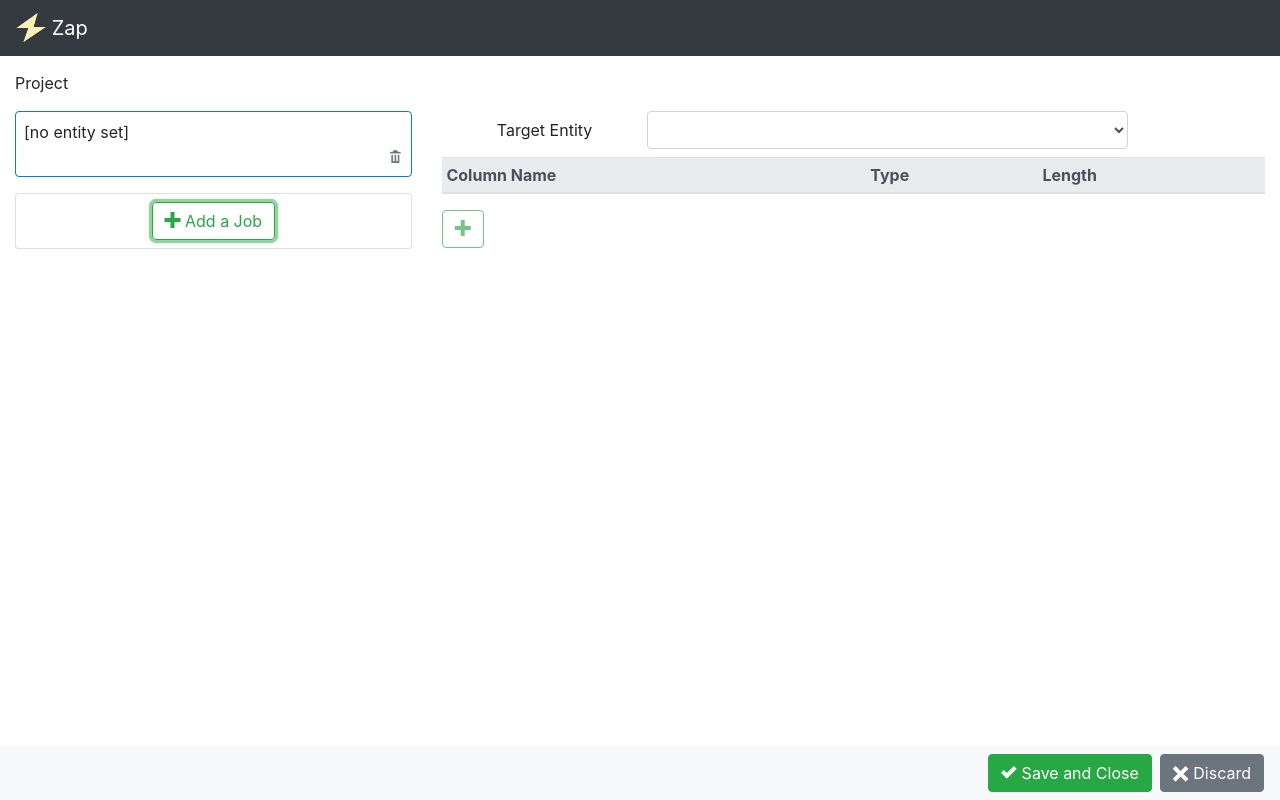
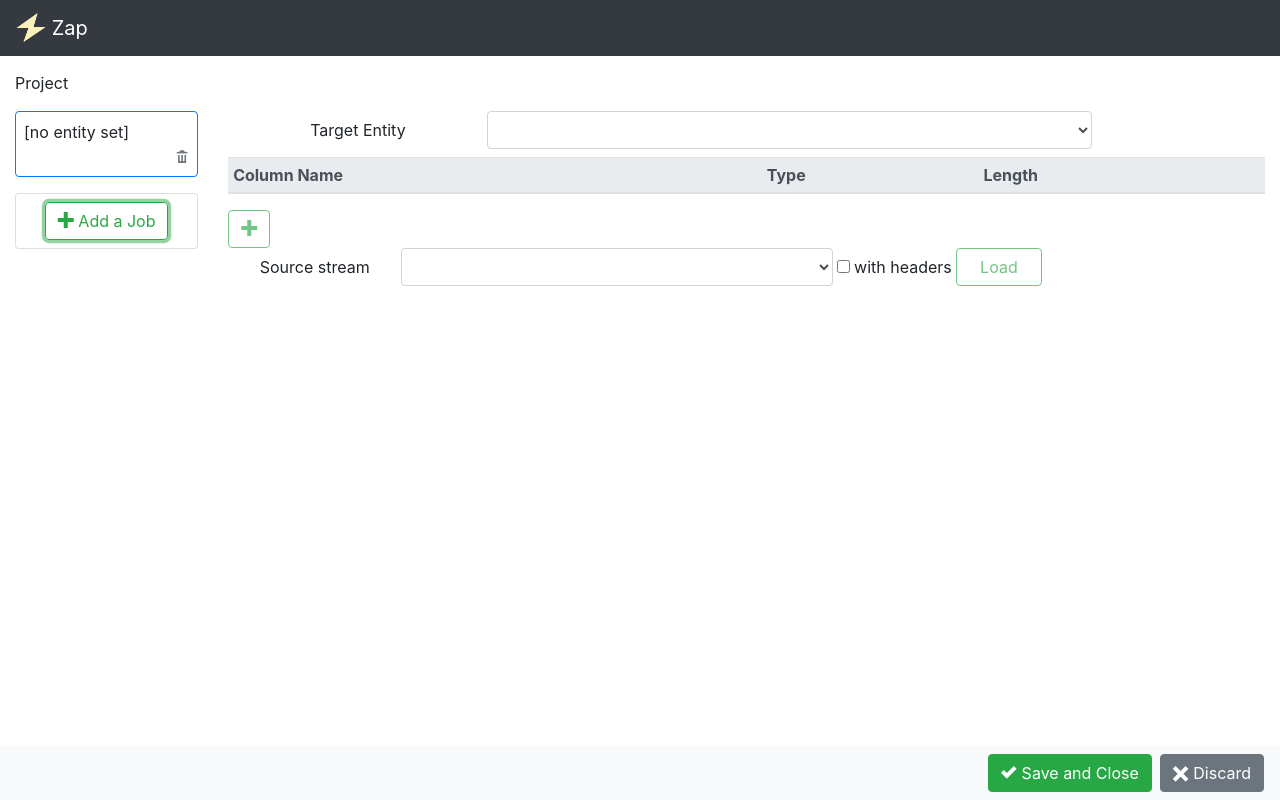
Before and after one commit to andrea-rinaldi-microarea/zap, an Angular app: page /edit in a window 1280 px wide. Both pictures are taken after a click on the button "Add a Job". Built offline with nearby package versions, Linux system fonts and the light colour scheme.

Commit message:
started with input streams

```diff
--- a/src/app/edit-project/edit-project.component.html
+++ b/src/app/edit-project/edit-project.component.html
@@ -6,11 +6,12 @@
   </div>
 </div>
 <div class="row">
-  <div class="col-4">
+  <div class="col-4 col-md-3 col-lg-2">
     <zap-jobs-list></zap-jobs-list>
   </div>
-  <div class="col-8" *ngIf="currJobService.job">
+  <div class="col-8 col-md-9 col-lg-10" *ngIf="currJobService.job">
     <zap-job-detail></zap-job-detail>
+    <zap-input-stream></zap-input-stream>
   </div>
 </div>
 <nav class="navbar fixed-bottom navbar-light bg-light">
--- /dev/null
+++ b/src/app/edit-project/input-stream/input-stream.component.html
@@ -0,0 +1,34 @@
+<div class="row mb-2">
+  <form class="col-12 form-inline">
+    <label for="sourceStream" class="col-2 col-form-label">Source stream</label>
+    <select class="form-control col-5" name="inputStreamName" id="inputStreamName" [(ngModel)]="inputStreamName">
+      <option *ngFor="let input of inputStreamService.inputs">{{input}}</option>
+    </select>
+    <div class="form-check ml-1">
+      <input class="form-check-input" type="checkbox" value="" name="hasHeaders" id="hasHeaders" [(ngModel)]="hasHeaders">
+      <label class="form-check-label" for="hasHeaders">
+        with headers
+      </label>
+    </div>
+    <button class="btn btn-outline-success col-1 ml-1" [disabled]="!inputStreamName"(click)="onLoadStream()">Load</button>
+  </form>
+</div>
+<div class="row">
+  <div class="col-12" *ngIf="inputStreamService.stream">
+    <table class="table table-bordered table-sm">
+      <thead class="thead-dark">
+        <tr>
+          <th class="text-truncate" style="max-width:150px;" scope="col" *ngFor="let column of inputStreamService.stream.columns">{{column.name}}</th>
+        </tr>
+      </thead>
+      <tbody>
+        <tr *ngFor="let row of inputStreamService.data">
+          <td class="text-truncate" style="max-width:150px;" *ngFor="let col of row">
+            <samp>{{col}}</samp>
+
+          </td>
+        </tr>
+      </tbody>
+    </table>
+  </div>
+</div>
--- /dev/null
+++ b/src/app/edit-project/input-stream/input-stream.component.ts
@@ -0,0 +1,28 @@
+import { InputStream } from './../../model/input-stream.model';
+import { InputStreamService } from './../../services/input-stream.service';
+import { Component, OnInit } from '@angular/core';
+
+@Component({
+  selector: 'zap-input-stream',
+  templateUrl: './input-stream.component.html',
+  styleUrls: ['./input-stream.component.css']
+})
+export class InputStreamComponent implements OnInit {
+
+  inputStreamName: string;
+  hasHeaders: boolean;
+
+  constructor(public inputStreamService: InputStreamService) { }
+
+  ngOnInit() {
+  }
+
+  onLoadStream() {
+    this.inputStreamService.stream = new InputStream(this.inputStreamName, this.hasHeaders);
+    this.inputStreamService.load(
+      this.inputStreamName,
+      this.inputStreamService.stream,
+      20
+    );
+  }
+}
--- /dev/null
+++ b/src/app/model/input-stream.model.ts
@@ -0,0 +1,9 @@
+import { Column } from './column.model';
+export class InputStream {
+    constructor(
+        public name: string,
+        public hasHeaders: boolean = false
+    ) {}
+
+    columns: Column[] = [];
+}
--- /dev/null
+++ b/src/app/services/input-stream.service.ts
@@ -0,0 +1,65 @@
+import { Column, Type } from './../model/column.model';
+import { InputStream } from './../model/input-stream.model';
+import { Injectable } from '@angular/core';
+
+@Injectable()
+export class InputStreamService {
+
+  stream: InputStream;
+  data: string[][] = [];
+
+  public inputs: string[] = [
+    "Artikel.csv",
+    "Abverkauf.csv",
+    "Lieferanten.csv"
+  ];
+
+  constructor() { }
+
+  load(input: string, stream: InputStream, maxLines: number) {
+    stream.columns = [];
+    if (stream.hasHeaders) {
+      for (let colname of sample[0]) {
+        stream.columns.push(new Column(colname, Type.String));
+      }
+    } else {
+      for (let idx in sample[0]) {
+        stream.columns.push(new Column("[Column " + idx + "]", Type.String));
+      }
+    }
+
+    this.data = [];
+    for (var l = stream.hasHeaders ? 1 : 0; l < Math.min(sample.length, maxLines); l++) {
+      this.data.push(sample[l]);
+    }
+  }
+}
+
+export var sample = [
+  ["ID1","ID2","ID3","ID4","ID5","Name1","Name2","Name3","Stock","EK-Preis","VK-Preis","Lieferanten ID","Bezeichung Einheit","Bezeichnung Bestelleinheit","Faktor Einheit/Bestelleinheit","Offene Kundenauftragsmenge (in Einheit)"],
+["5346","","","","","Erbsensuppe","Dose 450g","","0","2,56","5,98","3432","St�ck","VPE","10","80"],
+["4144","","","","","Bohnensuppe","Dose 450g","","720","2,55","7,88","3432","St�ck","VPE","12","0"],
+["76635","","","","","Graupensuppe","Dose 450g","","983","3,28","6,55","3432","St�ck","VPE","15","0"],
+["22345","","","","","Linsensuppe","Dose 450g","","0","0,98","3,25","3432","St�ck","VPE","15","0"],
+["99.87875-01","","","","","Gem�sesuppe","Dose 450g","vegetarisch","245","0,95","0,99","3432","St�ck","VPE","10","70"],
+["335klm33","","","","","Tomatensuppe","Dose 450g","vegan","17","1,28","2,25","3432","St�ck","VPE","8","0"],
+["345129","","","","","Schrauben 3,5 x 30","","","37","7","10","4578","St�ck","Karton","10","0"],
+["423345","","","","","Schrauben 2,5 x 40","","","56","8","11","4578","St�ck","Karton","25","0"],
+["467","","","","","Schrauben 1,5 x 30","","","20","5","17","4578","St�ck","Karton","30","10"],
+["32874","","","","","Edelstahl V2A","Blech","10 x 10","14","3","22","4578","St�ck","Karton","25","10"],
+["28974","","","","","Edelstahl V2A","Blech","20 x 20","7885","5","48","4578","St�ck","Karton","25","15"],
+["341847","","","","","Terassenfliese","120 x 30","terracotta","354","1,68","3,59","4578","m�","Rolle","200","8"],
+["1784","","","","","Terassenfliese","30 x 30","minderwertig","2012","0,0039","0,0077","4578","m�","Rolle","500","3"],
+["17348247","","","","","Teppich","hochflor","beige","3","25,75","32,99","4578","Rolle","Rolle","1","0"],
+["19414","","","","","Teppich ","Verlegeware","grau","157","0,25","0,99","4578","Rolle","Rolle","1","0"],
+["9183","","","","","Oliven, gr�n","200g Glas","","56","12,58","16,78","4659","Tray","Palette","768","50"],
+["293823","","","","","Oliven, schwarz","200g Glas","","14","15,98","99,68","4659","Tray","Palette","768","0"],
+["198984","","","","","Oliven vergammelt","","","0","27,23","1,22","4659","Tray","Palette","768","0"],
+["a88329","","","","","M�sliriegel","70g","","0","1,23","2,77","25368","St�ck","Karton","10","0"],
+["218398","","","","","Hammer 200g","","","986","1,98","3,88","25368","St�ck","Karton","10","0"],
+["a8839","","","","","Hammer 400g","","","234","7,99","12,29","25368","St�ck","Karton","10","0"],
+["92484","","","","","Vorschlaghammer","","","-10","2,13","27,26","25368","St�ck","Karton","20","0"],
+["42982r4","","","","","Schaufel","","","78","1,88","3,69","25368","St�ck","Karton","20","0"],
+["189","","","","","Catarpillar 44 - Minibagger","","","90","17584","28574","25368","St�ck","Karton","20","0"],
+[""],
+];
--- a/src/styles.css
+++ b/src/styles.css
@@ -9,3 +9,7 @@
 .main-frame {
     padding: 15px;
 }
+
+/* html {
+    font-size: 0.95rem;
+  } */
```
Also changed, not shown: src/app/app.module.ts (+5 -2 lines), src/app/edit-project/input-stream/input-stream.component.css (added).
